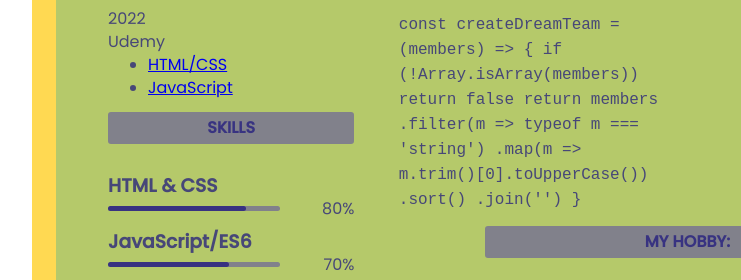
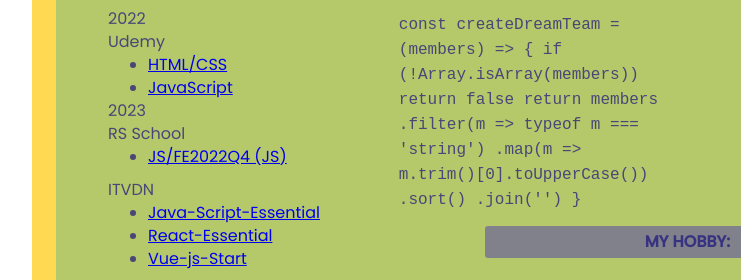
Before and after one commit to andrey1486/rsschool-cv, a plain HTML site: page index.html in a window 1280 px wide. Shown: the part 634-914 px from the top of the page, 108-849 px from the left. Drawn offline with Linux system fonts and the light colour scheme.

Commit message:
feat: add sertificates

```diff
--- a/index.html
+++ b/index.html
@@ -56,9 +56,36 @@
 							</li>
 
 
+				</ul>
+				<div class="education-item">
+					2023
+					<br>
+					RS School
+					<ul>
+						<li>
+							<a href="https://i.postimg.cc/NjNZq3cQ/RS-School-JS.png" target="_blank">JS/FE2022Q4 (JS)</a>
+						</li>
 
+					</div>
+
+					ITVDN
+					<ul>
+						<li>
+							<a href="https://i.postimg.cc/85y7hP8q/Java-Script-Essential.png" target="_blank">Java-Script-Essential</a>
+						</li>
 						</ul>
-					</div>
+						<ul>
+							<li>
+								<a href="https://i.postimg.cc/1X6Qxyg7/Certificate-React-Essential.png" target="_blank">React-Essential</a>
+							</li>
+							</ul>
+
+							<ul>
+								<li>
+									<a href="https://i.postimg.cc/Vv7j8P3M/Vue-js-Start.png" target="_blank">Vue-js-Start</a>
+								</li>
+								</ul>
+
 				</section>
 
 
```
